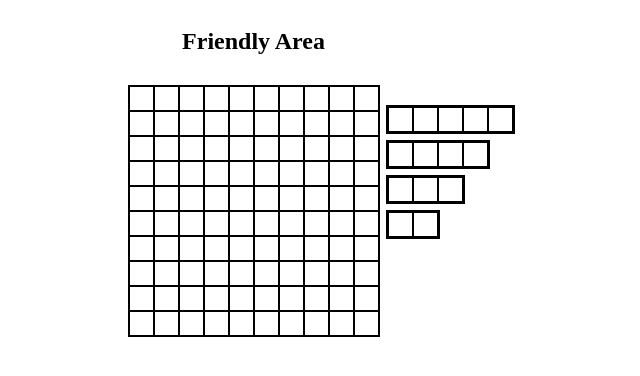
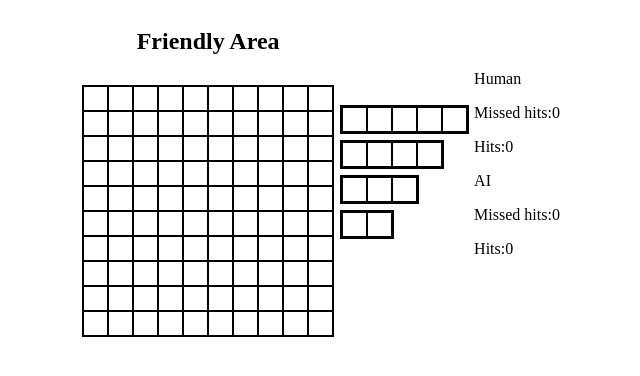
Before and after one commit to hattima-tim/battleship_game, a website built with webpack: page dist/index.html in a window 1280 px wide. Shown: the whole page, without its empty margins (319-959 px from the left). Built offline with nearby package versions, Linux system fonts and the light colour scheme.

Commit message:
added html to create score card

```diff
--- a/dist/index.html
+++ b/dist/index.html
@@ -1,7 +1,7 @@
 <!DOCTYPE html>
 <html lang="en">
 <head>
-    <meta charset="UTF-8">
+    <meta http-equiv="content-type" content="text/html; charset="UTF-8">
     <meta name="viewport" content="width=device-width, initial-scale=1.0">
     <meta http-equiv="X-UA-Compatible" content="ie=edge">
     <link rel="stylesheet" href="./style.css">
@@ -46,11 +46,21 @@
         </div>
     </div>
 
-        <div id="ai_container">
-            <h2>Enemy Area</h2>
-            <div id="enemy-area-gameboard" class="container">
+    <div id="score_card_container">
+        <div id='human_score_card' class="player_score_card">Human
+            <p id="human_missed_hits">Missed hits:0</p>
+            <p id="human_hits">Hits:0</p>
+        </div>
+        <div id='ai_score_card' class="player_score_card">AI
+            <p id="ai_missed_hits">Missed hits:0</p>
+            <p id="ai_hits">Hits:0</p>
+        </div>
+    </div>
 
-            </div>
+    <div id="ai_container">
+        <h2>Enemy Area</h2>
+        <div id="enemy-area-gameboard" class="container">
+
         </div>
     </div>
 
```
